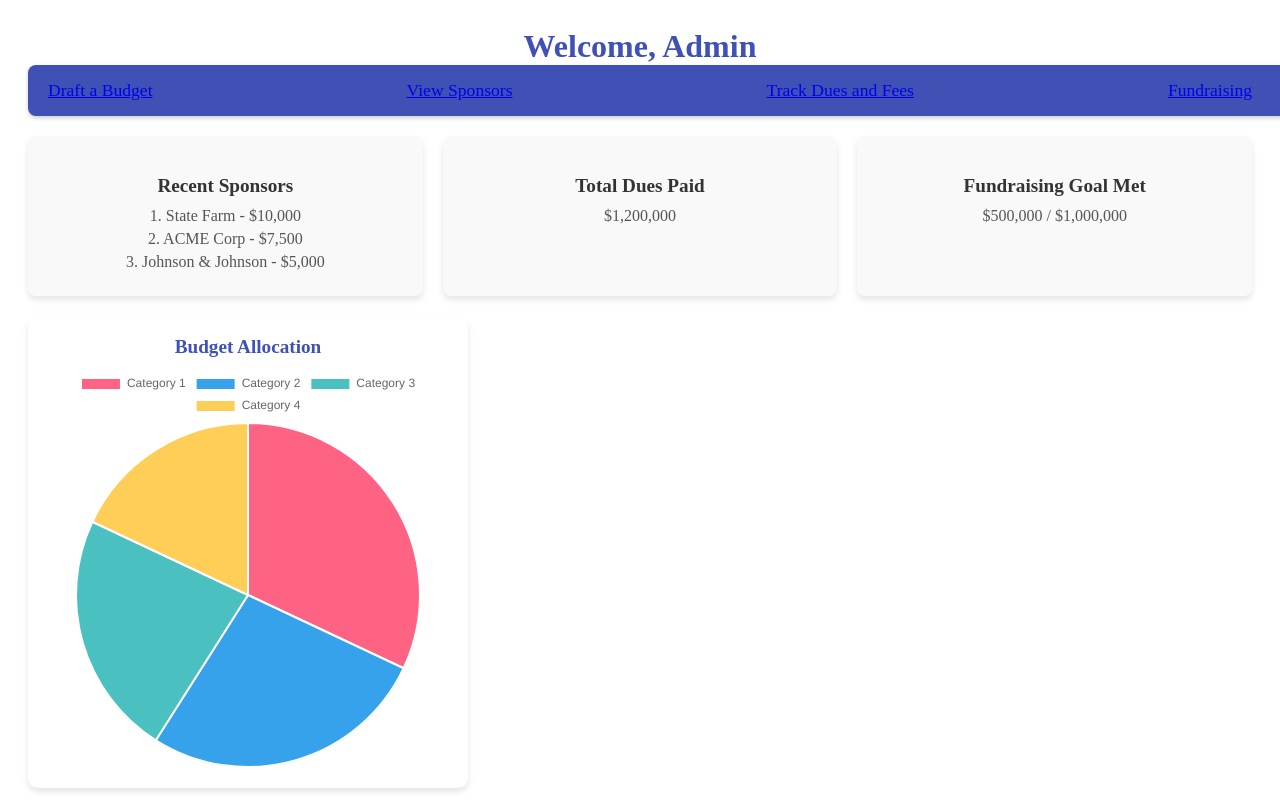
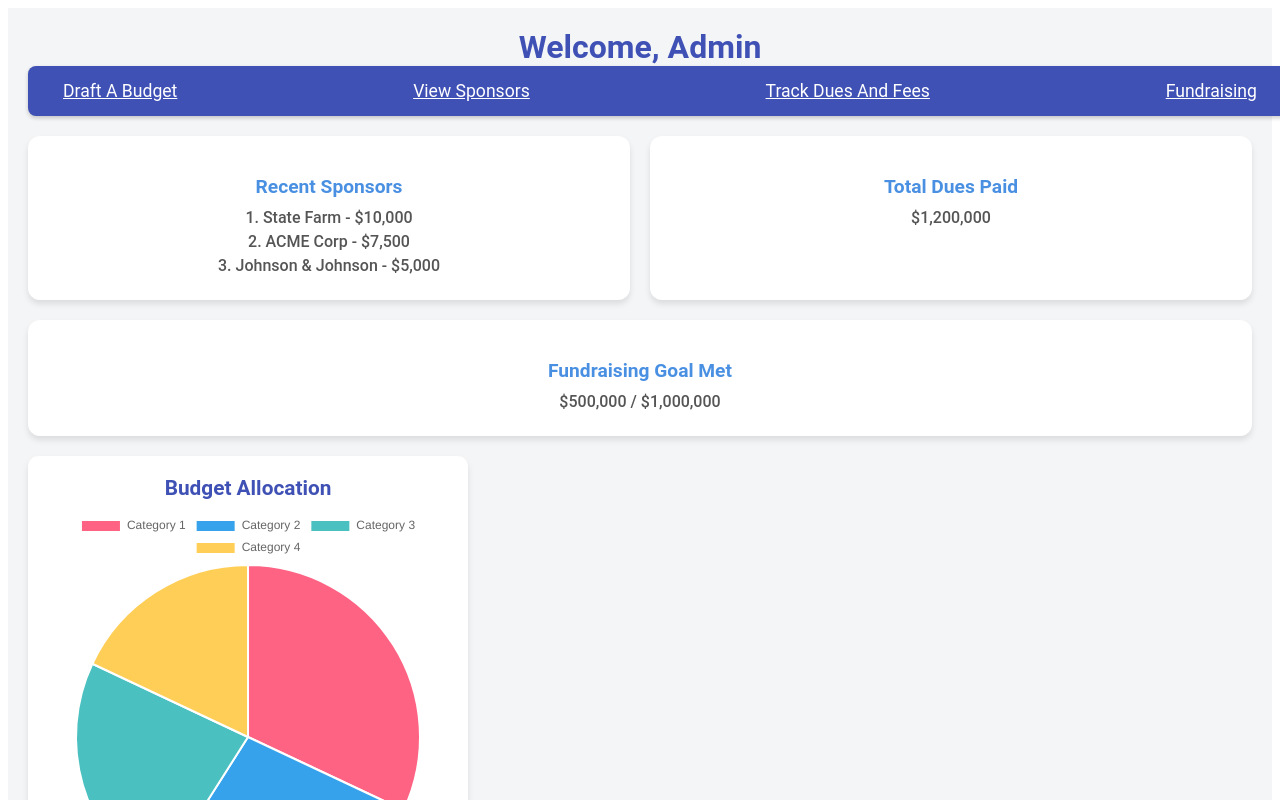
Before and after one commit to AryamanTomer/UTD-HackFin-Fall-2024---AKPsi-Challenge, a React (Vite) app in the folder dashboard-finance/: page /admin in a window 1280 px wide. Shown: the top 800 px of the page. Built offline with nearby package versions, Linux system fonts and the light colour scheme.

Commit message:
Update Admin.css

```diff
--- a/dashboard-finance/src/Admin.css
+++ b/dashboard-finance/src/Admin.css
@@ -1,26 +1,36 @@
-/* Admin.css */
-
 /* Wrapper for the entire admin page */
 .admin-wrapper {
     padding: 20px;
+    font-family: 'Roboto', sans-serif;
+    background-color: #f4f5f7;
+    min-height: 100vh;
+    color: #333;
 }
 
 /* Navigation Bar */
 .navbar {
     display: flex;
+    justify-content: center;
     align-items: center;
-    background-color: #888;
-    padding: 10px;
+    background-color: #4a90e2;
+    padding: 15px;
+    border-radius: 8px;
+    margin-bottom: 20px;
     color: white;
+    box-shadow: 0 4px 6px rgba(0, 0, 0, 0.1);
 }
 
 .nav-item {
-    margin-right: 20px;
-    font-size: 1rem;
+    margin: 0 15px;
+    font-size: 1.1rem;
     cursor: pointer;
+    color: white;
+    text-transform: capitalize;
+    transition: color 0.3s ease;
 }
 
 .nav-item:hover {
+    color: #ffdd57;
     text-decoration: underline;
 }
 
@@ -29,50 +39,78 @@
     display: flex;
     flex-wrap: wrap;
     gap: 20px;
-    margin-top: 20px;
+    justify-content: space-between;
 }
 
 /* Summary Section */
 .summary {
     display: flex;
+    flex-wrap: wrap;
+    justify-content: space-around;
+    gap: 20px;
     flex: 1 1 100%;
-    gap: 20px;
 }
 
-  /* Individual Summary Card */
 .summary-card {
-    flex: 1;
-    background-color: #f9f9f9;
+    flex: 1 1 calc(33% - 20px); /* Adjust width for responsiveness */
+    background-color: white;
     padding: 20px;
-    border-radius: 8px;
+    border-radius: 12px;
     box-shadow: 0 4px 6px rgba(0, 0, 0, 0.1);
     text-align: center;
+    transition: transform 0.2s ease, box-shadow 0.2s ease;
+}
+
+.summary-card:hover {
+    transform: translateY(-5px);
+    box-shadow: 0 6px 10px rgba(0, 0, 0, 0.15);
 }
 
 .summary-card h3 {
     margin-bottom: 10px;
     font-size: 1.2rem;
-    color: #333;
+    color: #4a90e2;
 }
 
 .summary-card p {
     margin: 5px 0;
     font-size: 1rem;
     color: #555;
+    font-weight: 500;
 }
 
 /* Section with Chart */
 .section {
     flex: 1 1 100%;
-    background-color: #fff;
-    padding: 20px;
-    border-radius: 8px;
+    background-color: white;
+    padding: 30px;
+    border-radius: 12px;
     box-shadow: 0 4px 6px rgba(0, 0, 0, 0.1);
     text-align: center;
 }
 
 .section h3 {
     margin-bottom: 20px;
-    font-size: 1.2rem;
-    color: #333;
+    font-size: 1.3rem;
+    color: #4a90e2;
 }
+
+.section canvas {
+    max-width: 100%;
+}
+
+/* Responsive Design */
+@media (max-width: 768px) {
+    .summary-card {
+        flex: 1 1 100%;
+    }
+
+    .navbar {
+        flex-wrap: wrap;
+        gap: 10px;
+    }
+
+    .nav-item {
+        margin: 10px 0;
+    }
+}
```
Lines whose indentation alone changed are shown as unchanged.
